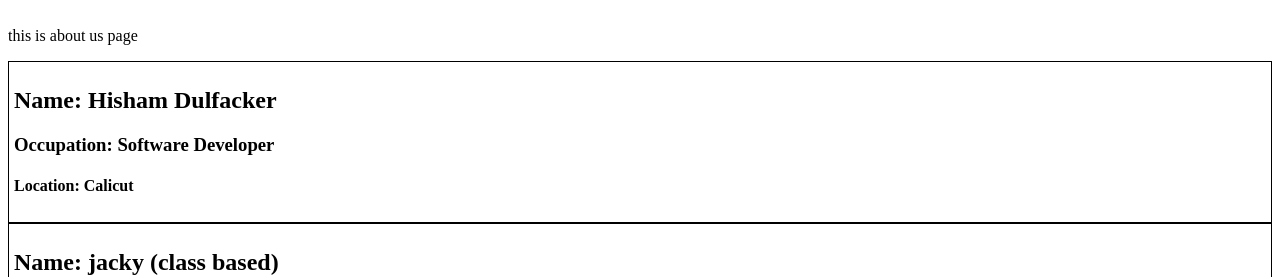
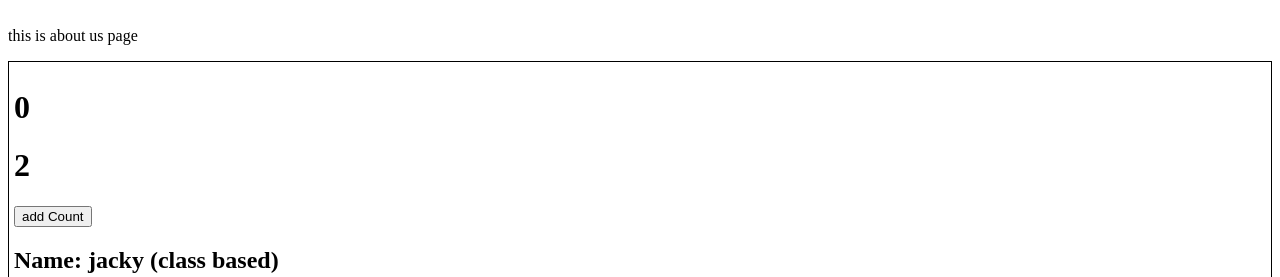
Before and after one commit to dulfackerhisham/eeeat, a React (Vite) app in the folder eeeat/: page /about in a window 1280 px wide. Shown: the part 179-456 px from the top of the page. Built offline with nearby package versions, Linux system fonts and the light colour scheme.

Commit message:
updating class state variables

```diff
--- a/eeeat/src/class/UserClass.jsx
+++ b/eeeat/src/class/UserClass.jsx
@@ -6,12 +6,26 @@ class UserClass extends React.Component {
         super(props)
 
         console.log(props);
+        this.state = {
+            count: 0,
+            count2: 2
+        }
     }
 
     render () {
         const {name, location} = this.props;
+        const {count, count2} = this.state
+
         return (
             <div className="user-container">
+                <h1>{count}</h1>
+                <h1>{count2}</h1>
+            <button onClick={() => {
+                this.setState({
+                    count2: this.state.count2 + 1
+                })
+            }}>
+                add Count</button>
             <h2>Name: {name}</h2>
             <h3>Occupation: Software Engineer</h3>
             <h4>Location: {location}</h4>
--- a/eeeat/src/components/About.jsx
+++ b/eeeat/src/components/About.jsx
@@ -1,4 +1,4 @@
-import User from "./User.jsx"
+// import User from "./User.jsx"
 import UserClass from "../class/UserClass.jsx";
 
 const About = () => {
@@ -6,7 +6,7 @@ const About = () => {
     <div>
         <h1>About us</h1>
         <p>this is about us page</p>
-        <User name={"izaan (function based)"}/>
+        {/* <User name={"izaan (function based)"}/> */}
         <UserClass name={"jacky (class based)"} location={"india,kerala"}/>
     </div>
     );
--- a/eeeat/src/components/User.jsx
+++ b/eeeat/src/components/User.jsx
@@ -1,6 +1,11 @@
+import {useState} from "react";
+
 const User = () => {
+    const [count,setCount] = useState(0);
+
     return (
         <div className="user-container">
+            <button onClick={() => setCount(count + 1)}>click count: {count}</button>
             <h2>Name: Hisham Dulfacker</h2>
             <h3>Occupation: Software Developer</h3>
             <h4>Location: Calicut</h4>
```
